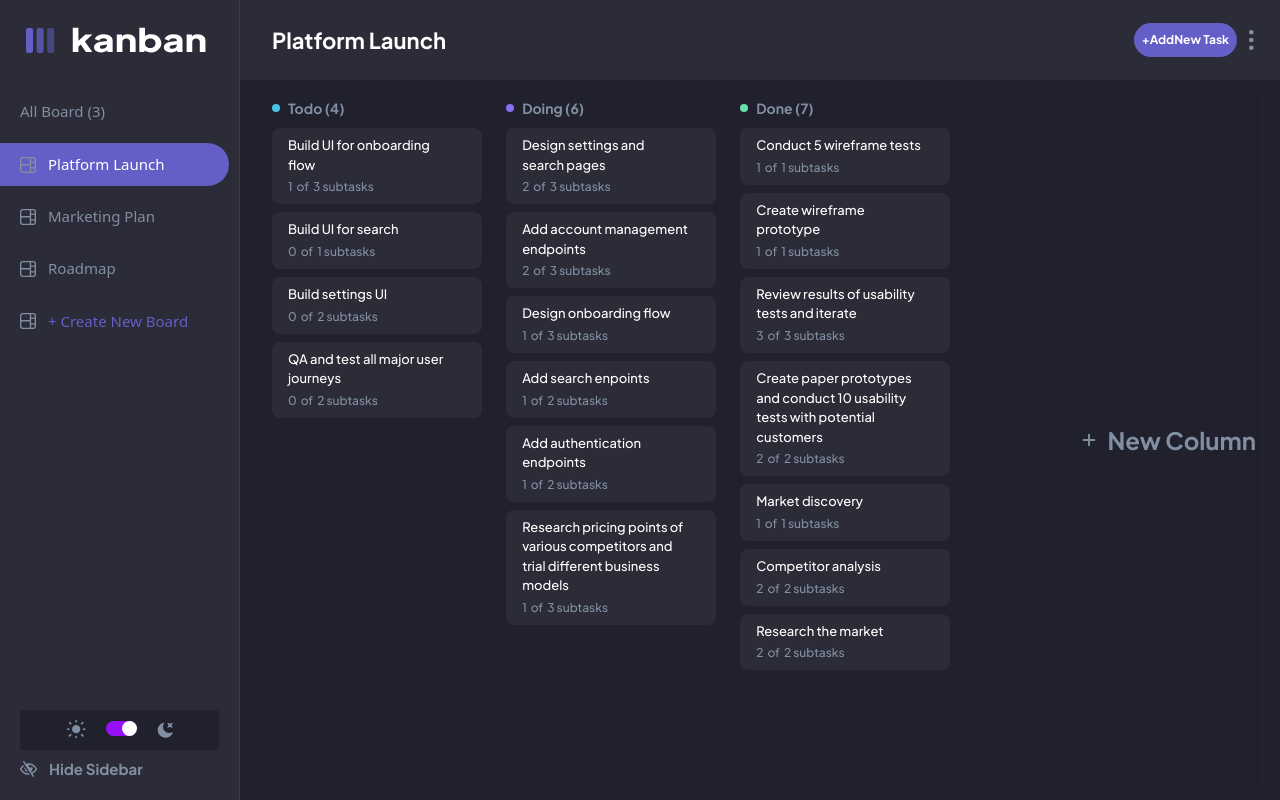
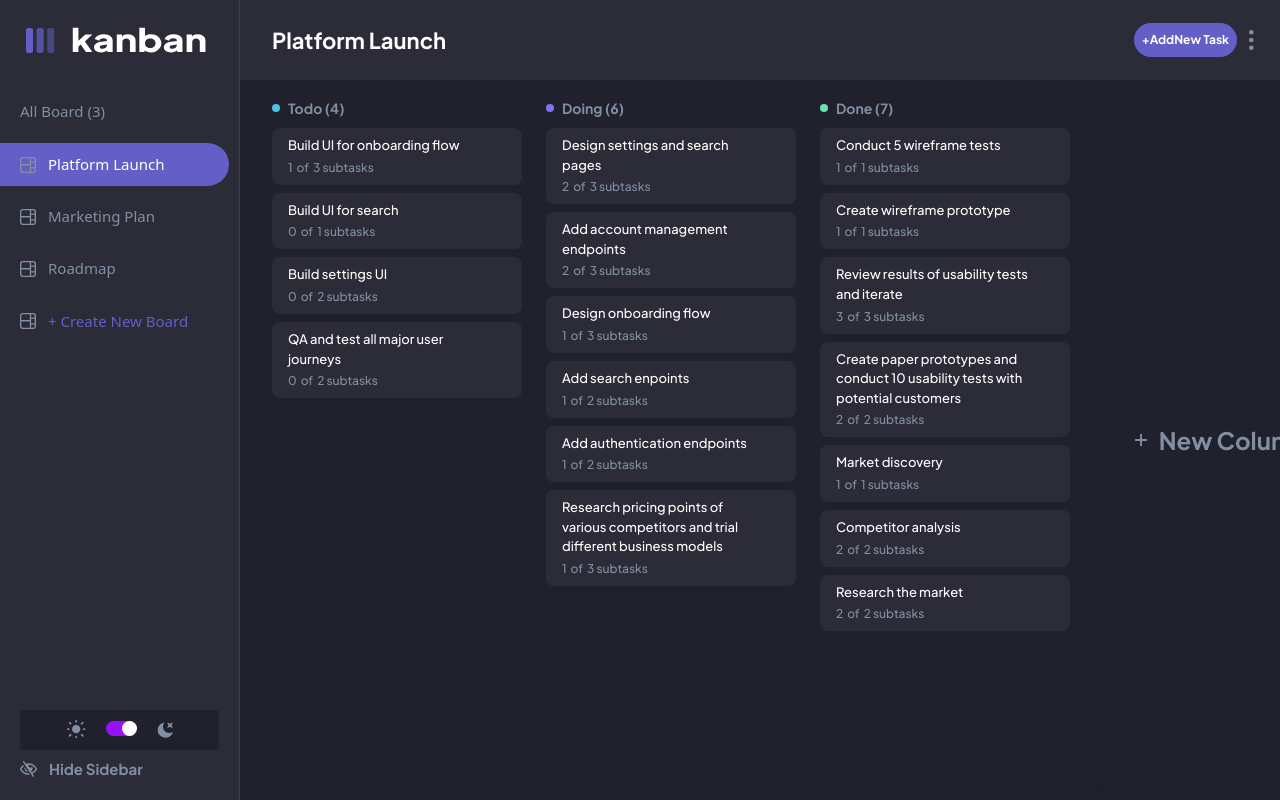
Before and after one commit to BigDahn/kanban_App, a React (Vite) app: page / in a window 1280 px wide. Built offline with nearby package versions, Linux system fonts and the light colour scheme.

Commit message:
modal update and data iltering done

```diff
--- a/src/App.jsx
+++ b/src/App.jsx
@@ -14,7 +14,7 @@ function App() {
     useSelector((state) => state.kanban);
 
   return (
-    <main className="grid min-h-screen m-auto box-border grid-rows-[80px_auto] ">
+    <main className="grid h-screen  m-auto box-border grid-rows-[80px_auto] overflow-hidden ">
       <Header />
       <Container>
         <Sidebar />
--- a/src/components/Container.jsx
+++ b/src/components/Container.jsx
@@ -7,8 +7,8 @@ function Container({ children }) {
     <div
       className={`${
         isSidebarOpen
-          ? "transition-all  ease-linear delay-50 grid grid-cols-[240px_1fr] "
-          : " grid grid-cols-[240px_1fr] transition-all ml-[-240px] ease-linear delay-50  "
+          ? "transition-all  ease-linear delay-50 grid grid-cols-[240px_auto] overflow-hidden"
+          : " grid grid-cols-[240px_1fr]   overflow-hidden transition-all ml-[-240px] ease-linear delay-50  "
       }`}
     >
       {children}
--- a/src/components/Main.jsx
+++ b/src/components/Main.jsx
@@ -15,19 +15,22 @@ function Main() {
     { name: "bg-[#49C4E5]" },
     { name: "bg-[#8471F2]" },
     { name: "bg-[#67E2AE]" },
+    { name: "bg-[#49C4E5]" },
     { name: "bg-[#67E2AE]" },
+    { name: "bg-[#49C4E5]" },
+    { name: "bg-[#8471F2]" },
   ];
 
   return (
     <main
       className={`${
         isDarkMode
-          ? "bg-primary-300 px-6 font-plus-jakarta-sans  "
+          ? "bg-primary-300 px-6 font-plus-jakarta-sans  w-screen overflow-x-scroll overflow-y-hidden "
           : "bg-secondary-100 px-6 font-plus-jakarta-sans "
       }`}
     >
-      <section className="flex items-start  justify-between w-full gap-[3rem] h-full py-3">
-        <div className="flex w-[70%]  gap-2 ">
+      <section className="flex  gap-[1rem] h-full py-3">
+        <div className="flex gap-2  ">
           {columns.map((s, i) => {
             const { name, tasks } = s;
             return (
@@ -49,7 +52,7 @@ function Main() {
                   </h3>
                 </div>
 
-                <main className="flex flex-col max-w-[250px] gap-2 py-4">
+                <main className="flex flex-col  w-[250px] gap-2 py-4">
                   {tasks.map((s, i) => {
                     const { title, subtasks } = s;
                     return (
@@ -89,8 +92,8 @@ function Main() {
             );
           })}
         </div>
-        {columns.length < 4 && (
-          <div className="bg-primary-300 h-full max-w-[250px]  flex items-center justify-center shadow-sm">
+
+        <div className="bg-primary-300 h-full w-[250px]  flex items-center justify-center shadow-sm">
           <button
             className="flex  items-center gap-2 text-primary-600 hover:text-primary-100 font-plus-jakarta-sans font-bold text-[24px] cursor-pointer transition-all ease-linear delay-75"
             onClick={() => dispatch(newColumn())}
@@ -98,7 +101,6 @@ function Main() {
             <PlusIcon className="size-5  " /> <span> New Column</span>
           </button>
         </div>
-        )}
       </section>
     </main>
   );
```
Also changed, not shown: src/components/EditTaskModal.jsx (+3 -5 lines). Lines whose indentation alone changed are shown as unchanged.
